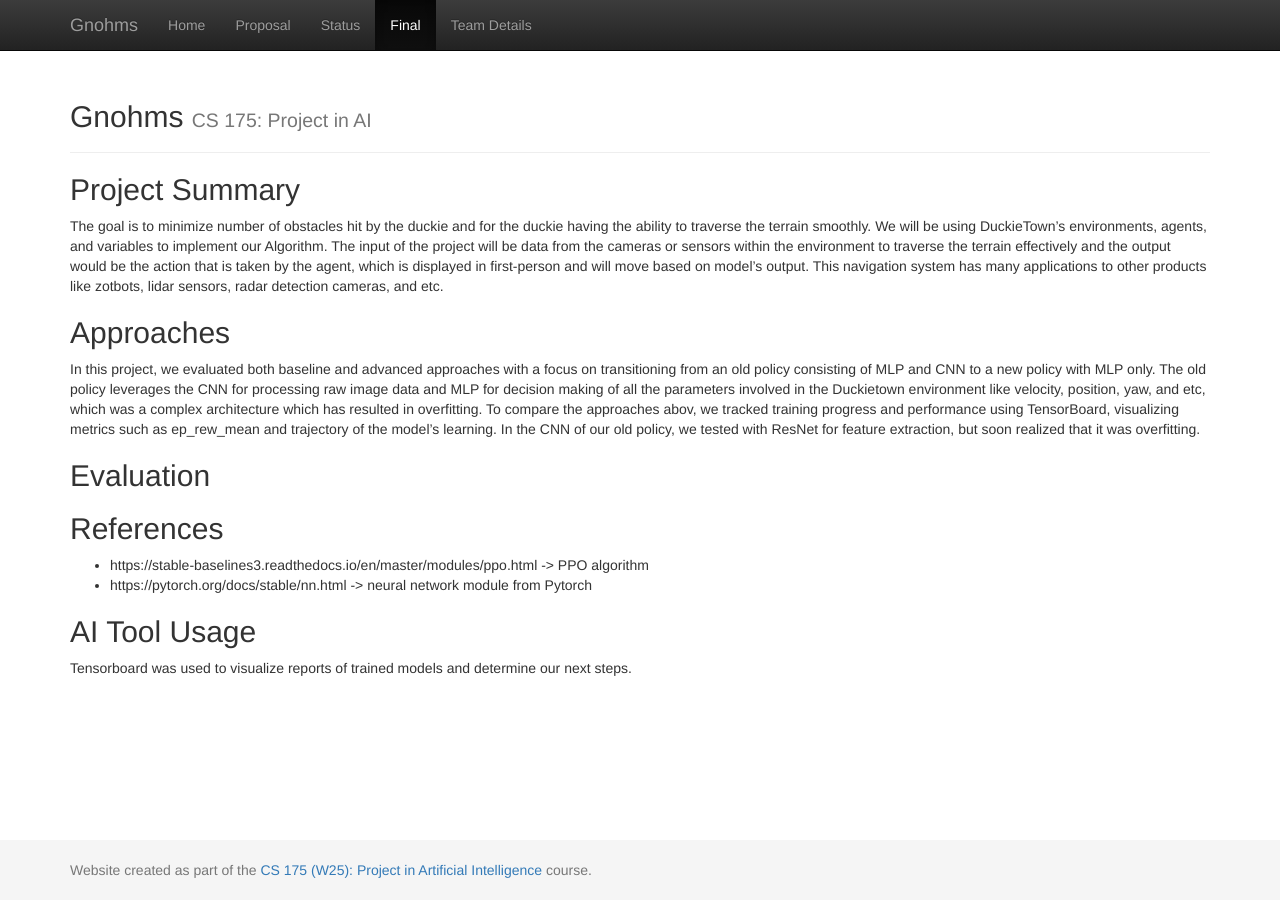
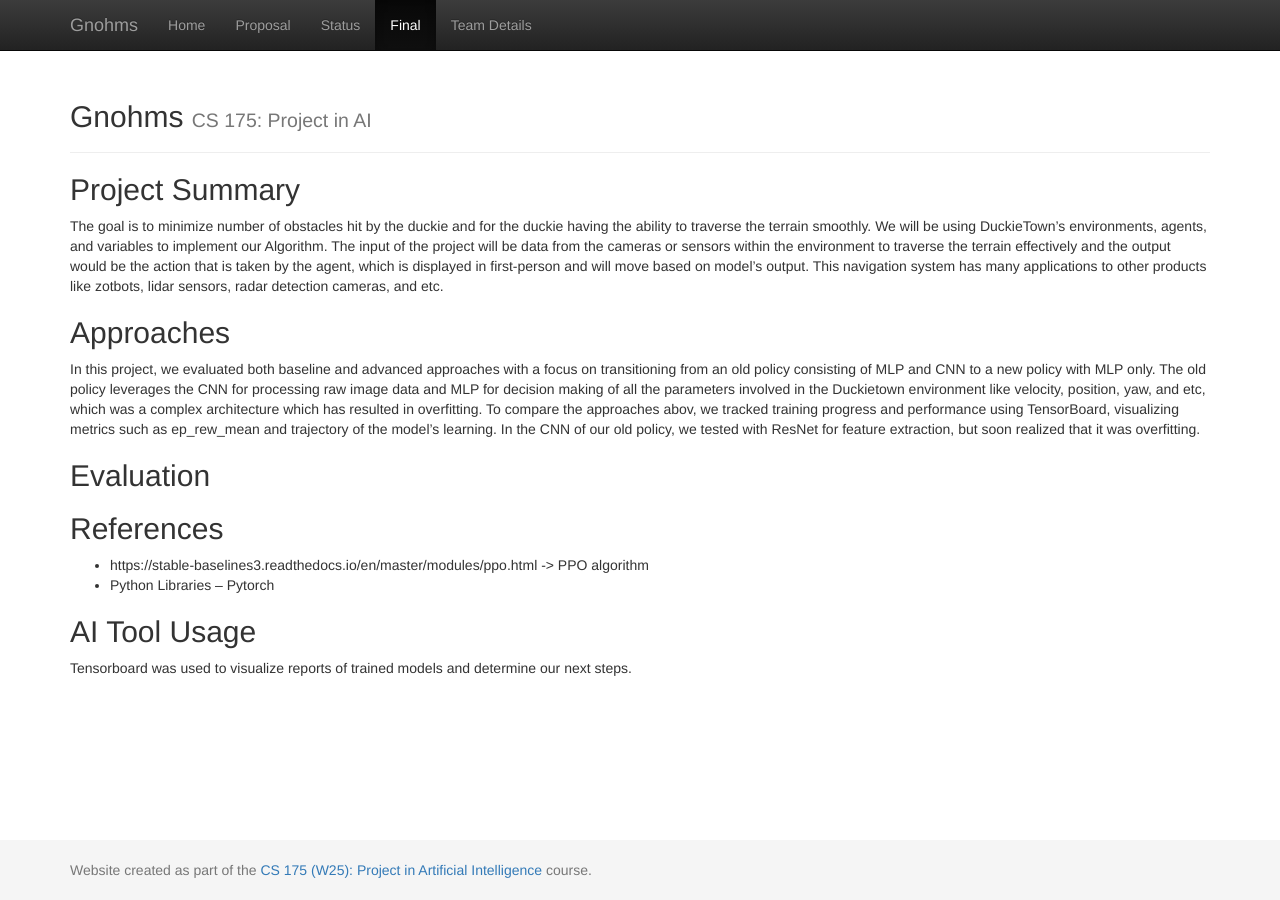
Before and after one commit to TheYeetMeister/Gnohms, a Jekyll site: the page built from docs/final.md, in a window 1280 px wide. Built offline with Jekyll 4.4.1, drawn with Linux system fonts in a browser that asks for light colours; our own code applies the rules of GitHub Pages for plain Markdown files.

Commit message:
Update final.md

```diff
--- a/docs/final.md
+++ b/docs/final.md
@@ -14,7 +14,8 @@ In this project, we evaluated both baseline and advanced approaches with a focus
 
 ## References
 - https://stable-baselines3.readthedocs.io/en/master/modules/ppo.html -> PPO algorithm
-- https://pytorch.org/docs/stable/nn.html -> neural network module from Pytorch
+- Python Libraries
+-- Pytorch
 
 ## AI Tool Usage
 Tensorboard was used to visualize reports of trained models and determine our next steps.
```
